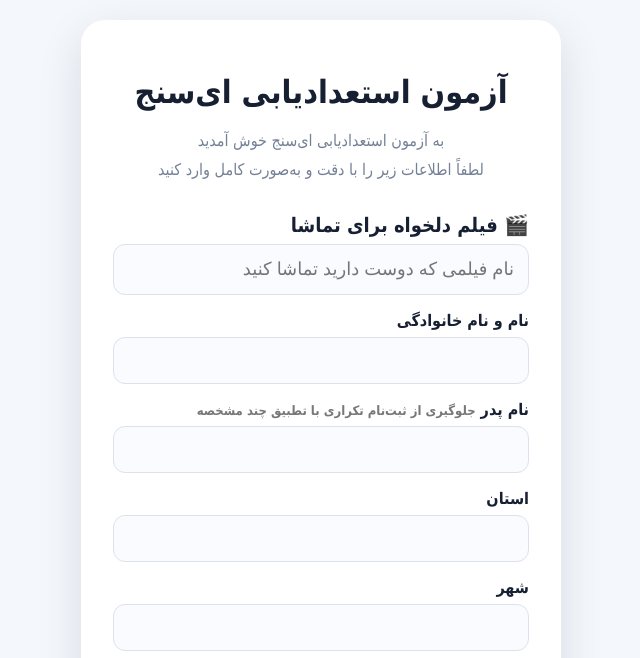
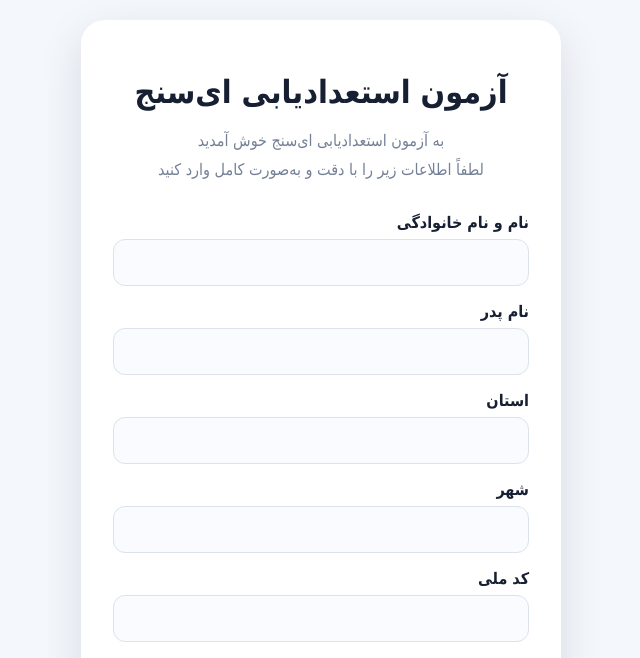
Before and after one commit to afarvardin19-ctrl/Hosh_site, a Flask app: page /register in a window 1280 px wide. Shown: the top 658 px of the page, without its empty margins (319-959 px from the left). Run offline with Flask 3, Linux system fonts and the light colour scheme; some libraries are stand-ins or nearby versions.

Commit message:
clean registration form

```diff
--- a/templates/register.html
+++ b/templates/register.html
@@ -20,22 +20,12 @@
 
 <form method="POST" autocomplete="off">
 
-<label style="font-size:20px;">🎬 فیلم دلخواه برای تماشا</label>
-<input
-    name="favorite_movie"
-    required
-    placeholder="نام فیلمی که دوست دارید تماشا کنید"
-    style="font-size:18px;"
->
-
 <label>نام و نام خانوادگی</label>
 <input name="fullname" required>
 
 <label>
 نام پدر
-<span style="font-size:13px;color:#777;">
-جلوگیری از ثبت‌نام تکراری با تطبیق چند مشخصه
-</span>
+
 </label>
 <input name="father_name" required>
 
```
